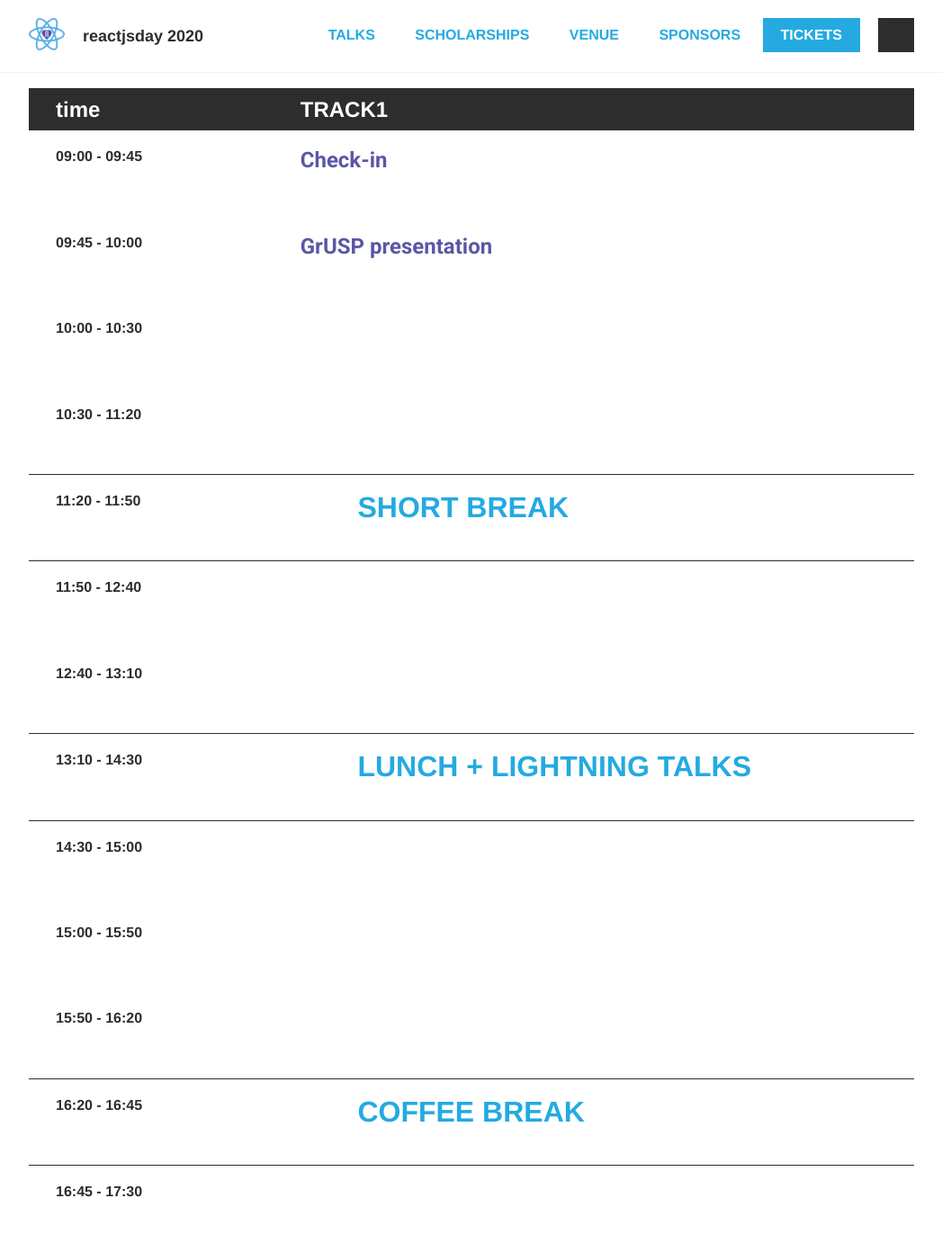
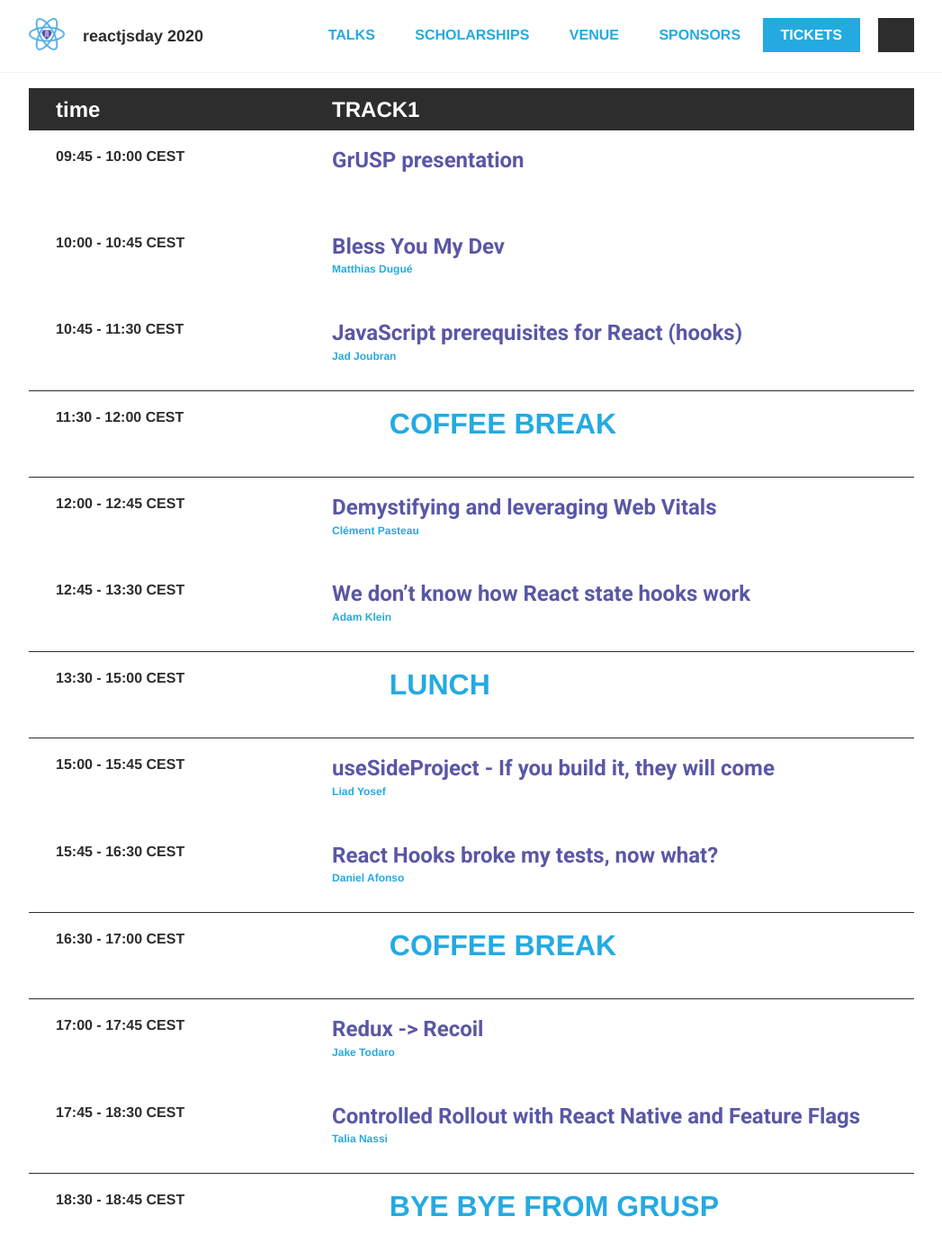
Before and after one commit to giuliatosato/2020.reactjsday.it, a Jekyll site: the page built from schedule.html, in a window 1280 px wide and 1400 px high, scrolled down 266 px. Shown: the top 1392 px of the window at 90% size, without its empty margins (116-1163 px from the left). Built offline with Jekyll 4.4.1, drawn with Linux system fonts in a browser that asks for light colours; some web fonts are replaced; comment, search, counter and statistics services are not loaded; some of the changed text lies outside the part shown.

Commit message:
update schedule

```diff
--- a/schedule.html
+++ b/schedule.html
@@ -4,7 +4,7 @@
 
 <div class="limit limit--top-margin">
 
-  {% include schedule/intro.html date='October 4th' %}
+  {% include schedule/intro.html date='November 4th 2020' %}
 
   <div class="schedule" data-dates="1-25,5-12,1-24">
     <table class="schedule__table">
@@ -12,30 +12,27 @@
         {% include schedule/header.html tracks='1' %}
       </thead>
       <tbody>
-        {% include schedule/event.html time='09:00 - 09:45' title='Check-in' fill='true' %}
-        {% include schedule/event.html time='09:45 - 10:00' title='GrUSP presentation' fill='true' %}
+        {% include schedule/event.html time='09:45 - 10:00 CEST' title='GrUSP presentation' fill='true' %}
 
-        {% include schedule/talk.html time='10:00 - 10:30' title='Turning an Application UI into an API' fill='true' %}
-        {% include schedule/talk.html time='10:30 - 11:20' title='Kickstarting libraries of shared React components for multiple teams' fill='true' %}
+        {% include schedule/talk.html time='10:00 - 10:45 CEST' title='Bless You My Dev' fill='true' %}
+        {% include schedule/talk.html time='10:45 - 11:30 CEST' title='JavaScript prerequisites for React (hooks)' fill='true' %}
 
-        {% include schedule/pause.html time='11:20 - 11:50' title='Short break' icon="coffee" fill='true' %}
+        {% include schedule/pause.html time='11:30 - 12:00 CEST' title='Coffee break' icon="coffee" fill='true' %}
 
-        {% include schedule/talk.html time='11:50 - 12:40' title='Parallel computing in React' fill='true' %}
-        {% include schedule/talk.html time='12:40 - 13:10' title='How Typescript Can Power Design Systems' fill='true' %}
+        {% include schedule/talk.html time='12:00 - 12:45 CEST' title='Demystifying and leveraging Web Vitals' fill='true' %}
+        {% include schedule/talk.html time='12:45 - 13:30 CEST' title='We don’t know how React state hooks work' fill='true' %}
 
-        {% include schedule/pause.html time='13:10 - 14:30' title='Lunch + Lightning talks' icon="food" fill='true' %}
+        {% include schedule/pause.html time='13:30 - 15:00 CEST' title='Lunch' icon="food" fill='true' %}
 
-        {% include schedule/talk.html time='14:30 - 15:00' title='Tackle React component complexity using Reactive Statecharts' fill='true' %}
-        {% include schedule/talk.html time='15:00 - 15:50' title='Reusing Stateful Logic in React: HOC vs Render Props vs Hooks' fill='true' %}
-        {% include schedule/talk.html time='15:50 - 16:20' title='Why React the Web AR' fill='true' %}
+        {% include schedule/talk.html time='15:00 - 15:45 CEST' title='useSideProject - If you build it, they will come' fill='true' %}
+        {% include schedule/talk.html time='15:45 - 16:30 CEST' title='React Hooks broke my tests, now what?' fill='true' %}
 
-        {% include schedule/pause.html time='16:20 - 16:45' title='Coffee break' icon="coffee" fill='true' %}
+        {% include schedule/pause.html time='16:30 - 17:00 CEST' title='Coffee break' icon="coffee" fill='true' %}
 
-        {% include schedule/talk.html time='16:45 - 17:30' title='Accessibility-flavored React components make your design system delicious!' fill='true' %}
-        {% include schedule/talk.html time='17:30 - 18:00' title='Coding with Web Standards' keynote='true' fill='true' %}
+        {% include schedule/talk.html time='17:00 - 17:45 CEST' title='Redux -> Recoil' fill='true' %}
+        {% include schedule/talk.html time='17:45 - 18:30 CEST' title='Controlled Rollout with React Native and Feature Flags' fill='true' %}
 
-        {% include schedule/pause.html time='18:00 - 18:10' title='Bye bye from GrUSP' icon="bar" fill='true' %}
-        {% include schedule/pause.html time='18:15 - 20:00' title='Happy hour!' icon="bar" fill='true' %}
+        {% include schedule/pause.html time='18:30 - 18:45 CEST' title='Bye bye from GrUSP' icon="bar" fill='true' %}
       </tbody>
     </table>
   </div>
@@ -46,30 +43,27 @@
         {% include schedule/header.html track='1' %}
       </thead>
       <tbody>
-        {% include schedule/event.html time='09:00 - 09:45' title='Check-in' fill='true' %}
-        {% include schedule/event.html time='09:45 - 10:00' title='GrUSP presentation' fill='true' %}
+        {% include schedule/event.html time='09:45 - 10:00 CEST' title='GrUSP presentation' fill='true' %}
 
-        {% include schedule/talk.html time='10:00 - 10:30' title='Turning an Application UI into an API' fill='true' %}
-        {% include schedule/talk.html time='10:30 - 11:20' title='Kickstarting libraries of shared React components for multiple teams' fill='true' %}
+        {% include schedule/talk.html time='10:00 - 10:45 CEST' title='Bless You My Dev' fill='true' %}
+        {% include schedule/talk.html time='10:45 - 11:30 CEST' title='JavaScript prerequisites for React (hooks)' fill='true' %}
 
-        {% include schedule/pause.html time='11:20 - 11:50' title='Short break' icon="coffee" fill='true' %}
+        {% include schedule/pause.html time='11:30 - 12:00 CEST' title='Coffee break' icon="coffee" fill='true' %}
 
-        {% include schedule/talk.html time='11:50 - 12:40' title='Parallel computing in React' fill='true' %}
-        {% include schedule/talk.html time='12:40 - 13:10' title='How Typescript Can Power Design Systems' fill='true' %}
+        {% include schedule/talk.html time='12:00 - 12:45 CEST' title='Demystifying and leveraging Web Vitals' fill='true' %}
+        {% include schedule/talk.html time='12:45 - 13:30 CEST' title='We don’t know how React state hooks work' fill='true' %}
 
-        {% include schedule/pause.html time='13:10 - 14:30' title='Lunch + Lightning talks' icon="food" fill='true' %}
+        {% include schedule/pause.html time='13:30 - 15:00 CEST' title='Lunch' icon="food" fill='true' %}
 
-        {% include schedule/talk.html time='14:30 - 15:00' title='Tackle React component complexity using Reactive Statecharts' fill='true' %}
-        {% include schedule/talk.html time='15:00 - 15:50' title='Reusing Stateful Logic in React: HOC vs Render Props vs Hooks' fill='true' %}
-        {% include schedule/talk.html time='15:50 - 16:20' title='Why React the Web AR' fill='true' %}
+        {% include schedule/talk.html time='15:00 - 15:45 CEST' title='useSideProject - If you build it, they will come' fill='true' %}
+        {% include schedule/talk.html time='15:45 - 16:30 CEST' title='React Hooks broke my tests, now what?' fill='true' %}
 
-        {% include schedule/pause.html time='16:20 - 16:45' title='Coffee break' icon="coffee" fill='true' %}
+        {% include schedule/pause.html time='16:30 - 17:00 CEST' title='Coffee break' icon="coffee" fill='true' %}
 
-        {% include schedule/talk.html time='16:45 - 17:30' title='Accessibility-flavored React components make your design system delicious!' fill='true' %}
-        {% include schedule/talk.html time='17:30 - 18:00' title='Coding with Web Standards' keynote='true' fill='true' %}
+        {% include schedule/talk.html time='17:00 - 17:45 CEST' title='Redux -> Recoil' fill='true' %}
+        {% include schedule/talk.html time='17:45 - 18:30 CEST' title='Controlled Rollout with React Native and Feature Flags' fill='true' %}
 
-        {% include schedule/pause.html time='18:00 - 18:10' title='Bye bye from GrUSP' icon="bar" fill='true' %}
-        {% include schedule/pause.html time='18:15 - 20:00' title='Happy hour!' icon="bar" fill='true' %}
+        {% include schedule/pause.html time='18:30 - 18:45 CEST' title='Bye bye from GrUSP' icon="bar" fill='true' %}
       </tbody>
     </table>
   </div>
```
